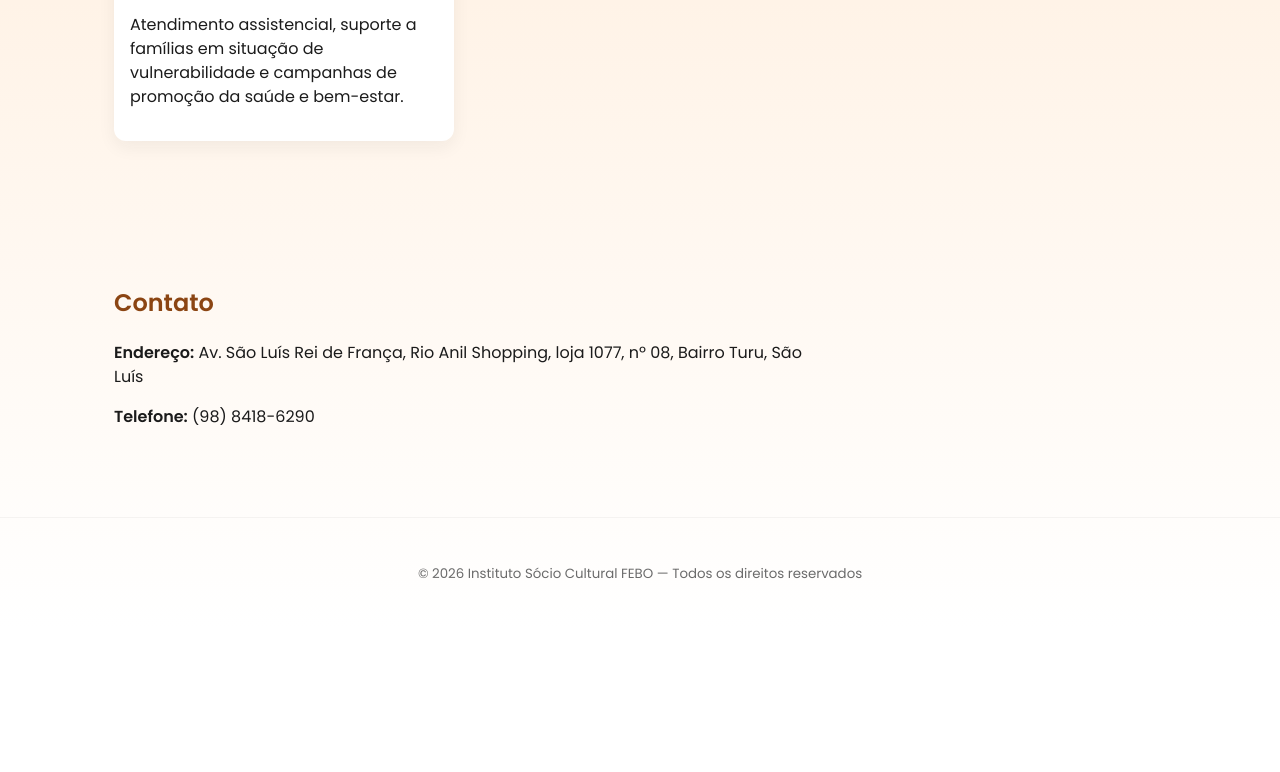
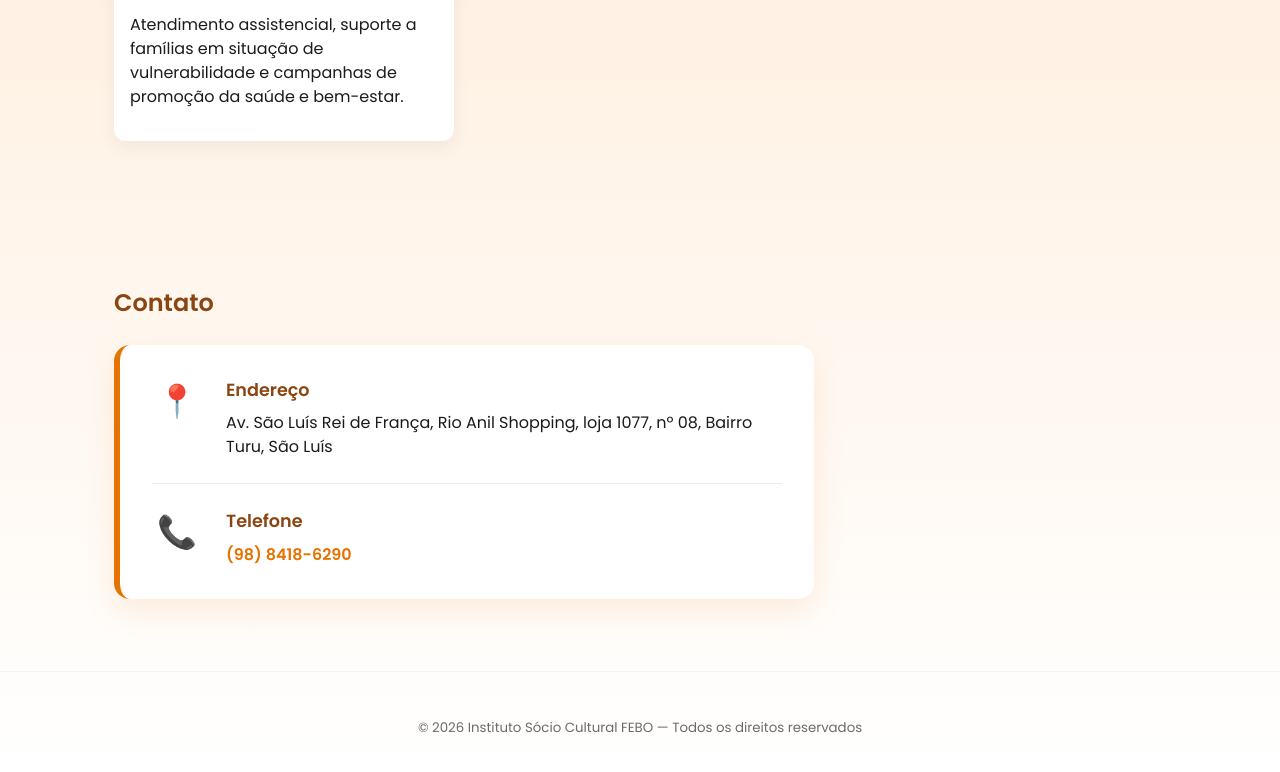
Before and after one commit to alancarlos-dutra/FEBO, a plain HTML site: page site/index.html in a window 1280 px wide. Shown: the part 2031-2803 px from the top of the page. Before the commit the page ends 2659 px from the top, so only its background shows below. Drawn offline with Linux system fonts and the light colour scheme.

Commit message:
Melhoria: redesenho do card de contato com estilo mais destacado

```diff
--- a/site/assets/css/style.css
+++ b/site/assets/css/style.css
@@ -36,7 +36,47 @@ body{font-family:Poppins,system-ui,-apple-system,Segoe UI,Roboto,"Helvetica Neue
 .card h3{margin:.6rem 0 .4rem}
 .img-placeholder, .card img{height:160px;border-radius:8px;display:flex;align-items:center;justify-content:center;color:#fff;font-weight:600;object-fit:cover;width:100%}
 .img-placeholder{background:linear-gradient(135deg,var(--primary),var(--sec-1))}
-.contact p{max-width:700px}
+.contact-card{
+  background:var(--card);
+  border-radius:16px;
+  padding:2rem;
+  box-shadow:0 12px 32px rgba(230,115,0,0.12);
+  border-left:6px solid var(--primary);
+  max-width:700px;
+  margin-top:1.5rem
+}
+.contact-item{
+  display:flex;
+  align-items:flex-start;
+  gap:1.5rem
+}
+.contact-icon{
+  font-size:2rem;
+  min-width:50px;
+  text-align:center
+}
+.contact-content h3{
+  margin:0 0 .5rem;
+  color:var(--sec-2);
+  font-size:1.1rem
+}
+.contact-content p{
+  margin:0;
+  color:var(--text)
+}
+.contact-content a{
+  color:var(--primary);
+  text-decoration:none;
+  font-weight:600
+}
+.contact-content a:hover{
+  text-decoration:underline
+}
+.contact-divider{
+  height:1px;
+  background:rgba(0,0,0,0.08);
+  margin:1.5rem 0
+}
 .site-footer{padding:1.2rem 0;text-align:center;color:var(--muted);border-top:1px solid rgba(0,0,0,0.04)}
 
 /* Responsive */
--- a/site/index.html
+++ b/site/index.html
@@ -93,8 +93,23 @@
     <section id="contato" class="section contact">
       <div class="container">
         <h2>Contato</h2>
-        <p><strong>Endereço:</strong> Av. São Luís Rei de França, Rio Anil Shopping, loja 1077, nº 08, Bairro Turu, São Luís</p>
-        <p><strong>Telefone:</strong> (98) 8418-6290</p>
+        <div class="contact-card">
+          <div class="contact-item">
+            <div class="contact-icon">📍</div>
+            <div class="contact-content">
+              <h3>Endereço</h3>
+              <p>Av. São Luís Rei de França, Rio Anil Shopping, loja 1077, nº 08, Bairro Turu, São Luís</p>
+            </div>
+          </div>
+          <div class="contact-divider"></div>
+          <div class="contact-item">
+            <div class="contact-icon">📞</div>
+            <div class="contact-content">
+              <h3>Telefone</h3>
+              <p><a href="tel:+55988418-6290">(98) 8418-6290</a></p>
+            </div>
+          </div>
+        </div>
       </div>
     </section>
   </main>
```
